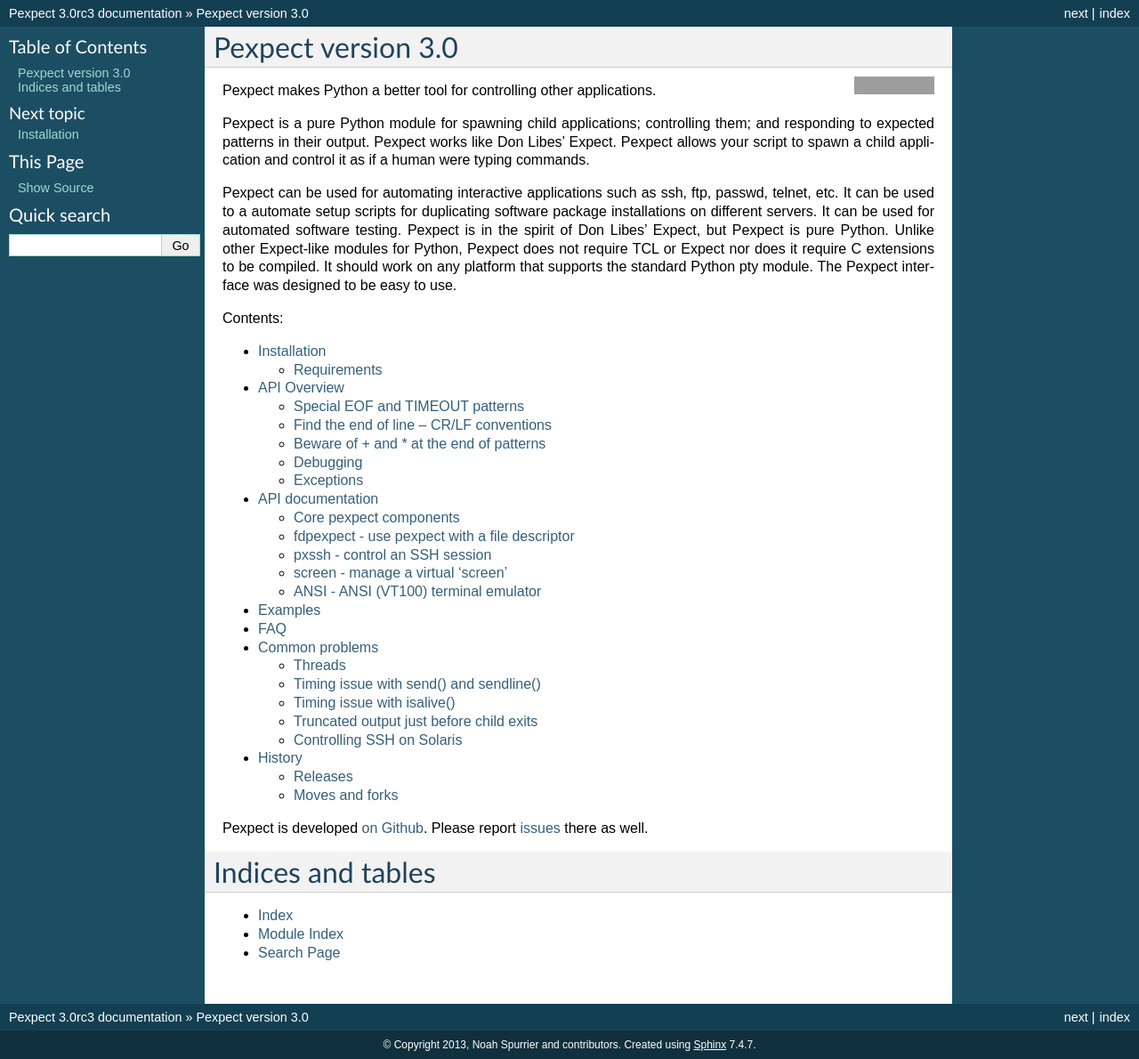
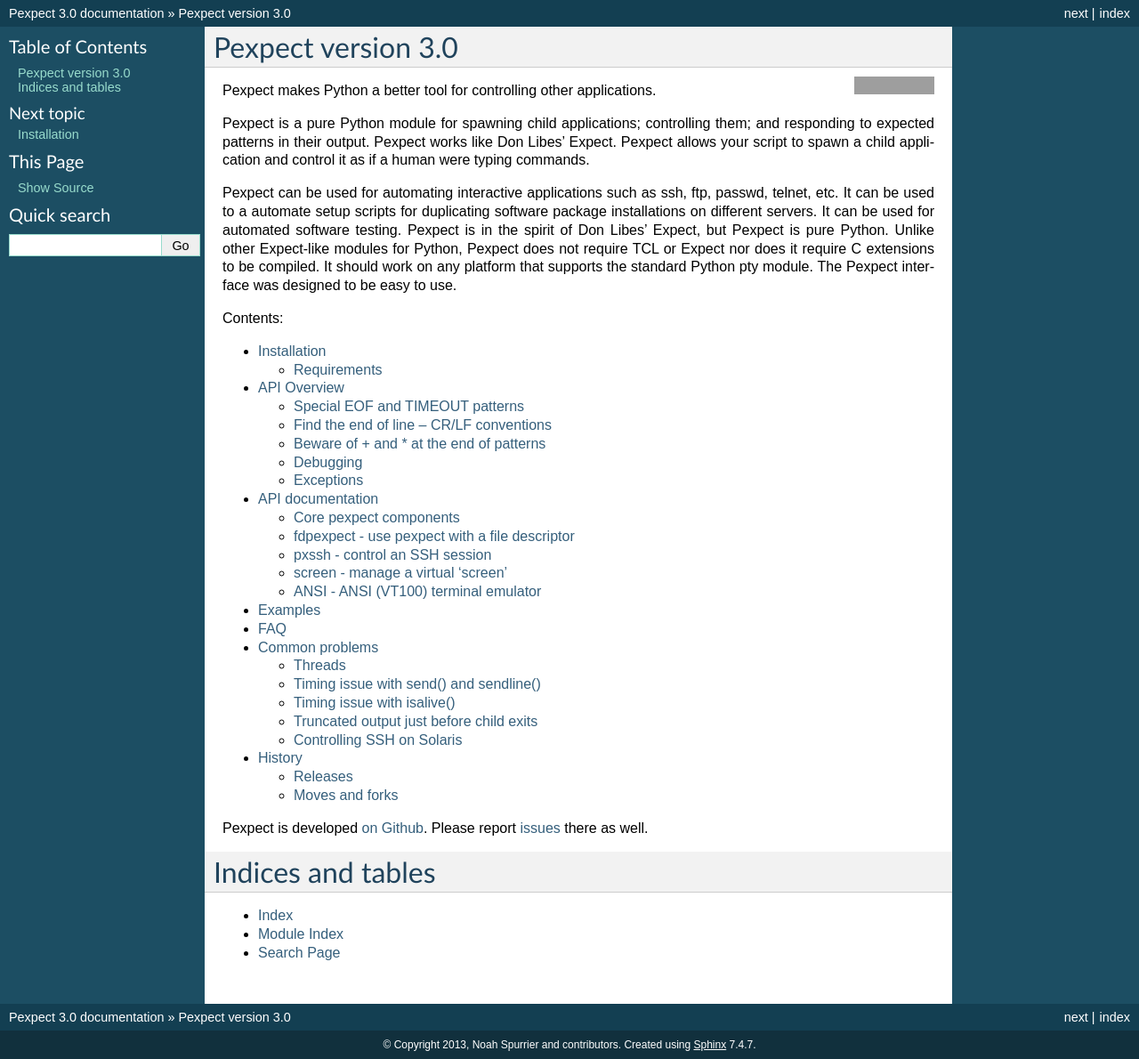
Before and after one commit to pexpect/pexpect, a Sphinx documentation site: the page built from doc/index.rst, in a window 1280 px wide. Shown: the whole page at 89% size. Built offline with Sphinx 7.4.7, drawn with Linux system fonts in a browser that asks for light colours; grey boxes are pictures that could not be loaded.

Commit message:
Bump version numbers for 3.0 final release

```diff
--- a/doc/conf.py
+++ b/doc/conf.py
@@ -50,7 +50,7 @@
 # The short X.Y version.
 version = '3.0'
 # The full version, including alpha/beta/rc tags.
-release = '3.0rc3'
+release = '3.0'
 
 # The language for content autogenerated by Sphinx. Refer to documentation
 # for a list of supported languages.
--- a/pexpect/__init__.py
+++ b/pexpect/__init__.py
@@ -87,7 +87,7 @@
 A critical module was not found. Probably this operating system does not
 support it. Pexpect is intended for UNIX-like operating systems.''')
 
-__version__ = '3.0rc3'
+__version__ = '3.0'
 __revision__ = ''
 __all__ = ['ExceptionPexpect', 'EOF', 'TIMEOUT', 'spawn', 'spawnu', 'run', 'runu',
            'which', 'split_command_line', '__version__', '__revision__']
```
